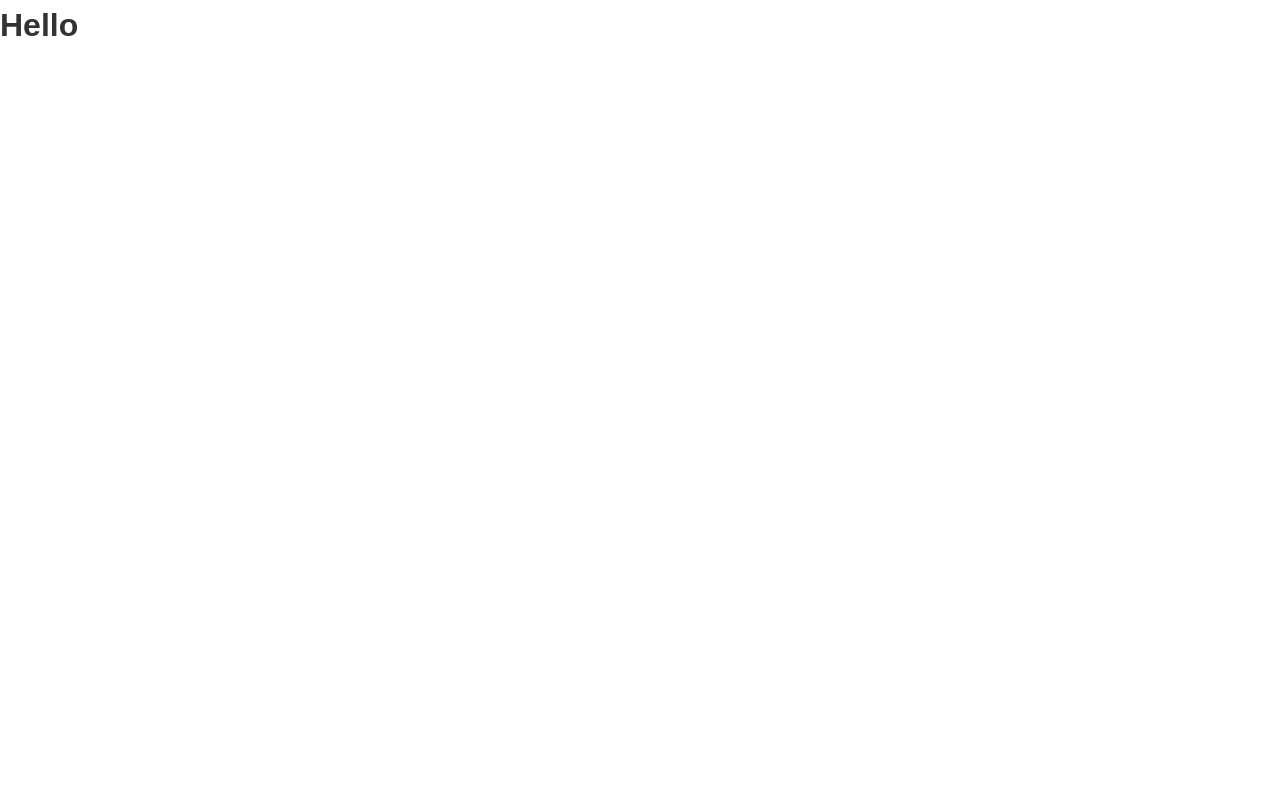
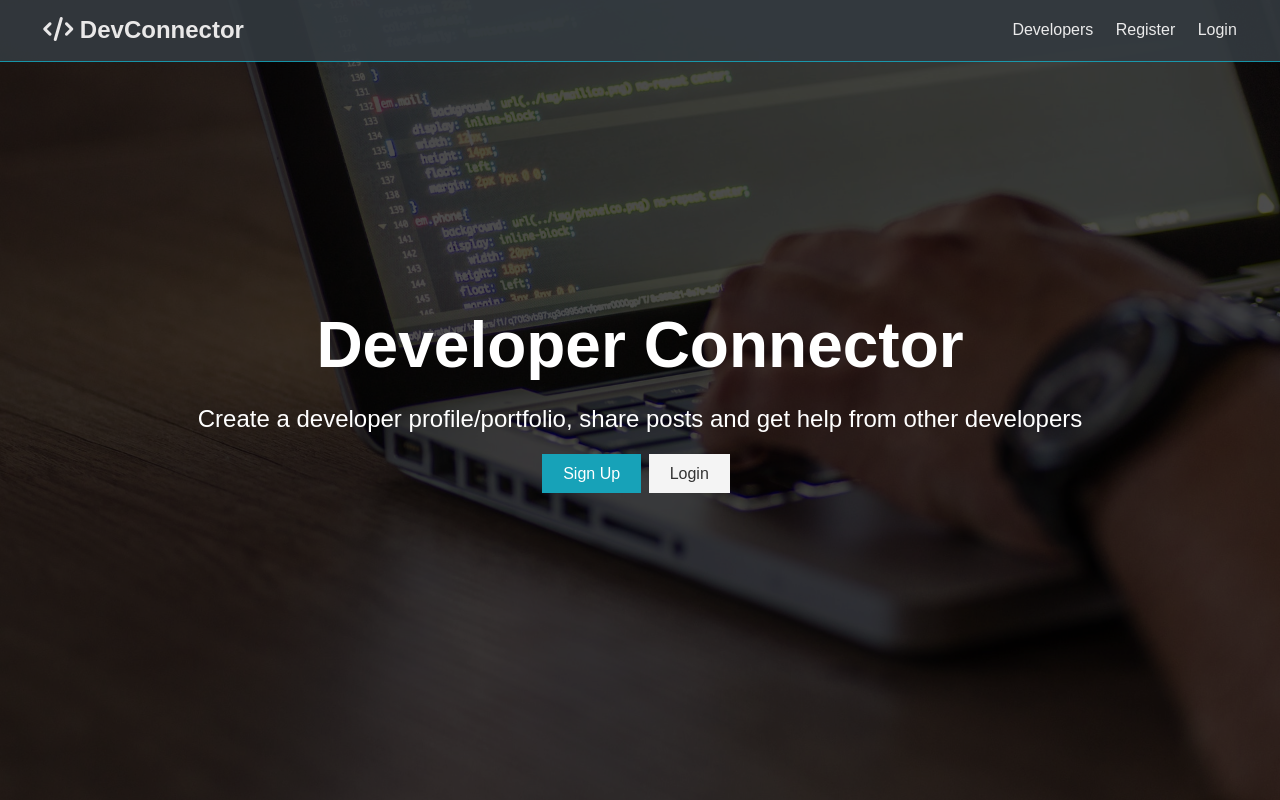
Before and after one commit to AqibNaeem19/DevCommunity-MERN, a React (Create React App) app in the folder client/: page / in a window 1280 px wide. Built offline with nearby package versions, Linux system fonts and the light colour scheme.

Commit message:
Navbar & Landing page markup
Added the basic JSX for Navbar component and Landing page component

```diff
--- a/client/src/App.js
+++ b/client/src/App.js
@@ -1,10 +1,13 @@
 import React, { Fragment } from 'react';
+import Navbar from './components/layout/Navbar';
+import Landing from './components/layout/Landing';
 import './App.css';
 
 function App() {
   return (
     <Fragment>
-      <h1>Hello</h1>
+      <Navbar />
+      <Landing />
     </Fragment>
   );
 }
--- /dev/null
+++ b/client/src/components/layout/Landing.js
@@ -0,0 +1,23 @@
+import React from 'react'
+
+export const Landing = () => {
+	return (
+		<section className="landing">
+			<div className="dark-overlay">
+				<div className="landing-inner">
+					<h1 className="x-large">Developer Connector</h1>
+					<p className="lead">
+						Create a developer profile/portfolio, share posts and get help from
+						other developers
+					</p>
+					<div className="buttons">
+						<a href="register.html" className="btn btn-primary">Sign Up</a>
+						<a href="login.html" className="btn btn-light">Login</a>
+					</div>
+				</div>
+			</div>
+		</section>
+	)
+}
+
+export default Landing;
--- /dev/null
+++ b/client/src/components/layout/Navbar.js
@@ -0,0 +1,18 @@
+import React from 'react'
+
+const Navbar = () => {
+  return (
+    <nav className="navbar bg-dark">
+      <h1>
+        <a href="index.html"><i className="fas fa-code"></i> DevConnector</a>
+      </h1>
+      <ul>
+        <li><a href="profiles.html">Developers</a></li>
+        <li><a href="register.html">Register</a></li>
+        <li><a href="login.html">Login</a></li>
+      </ul>
+    </nav>
+  )
+}
+
+export default Navbar;
```
Also changed, not shown: client/src/components/note.txt (added).
